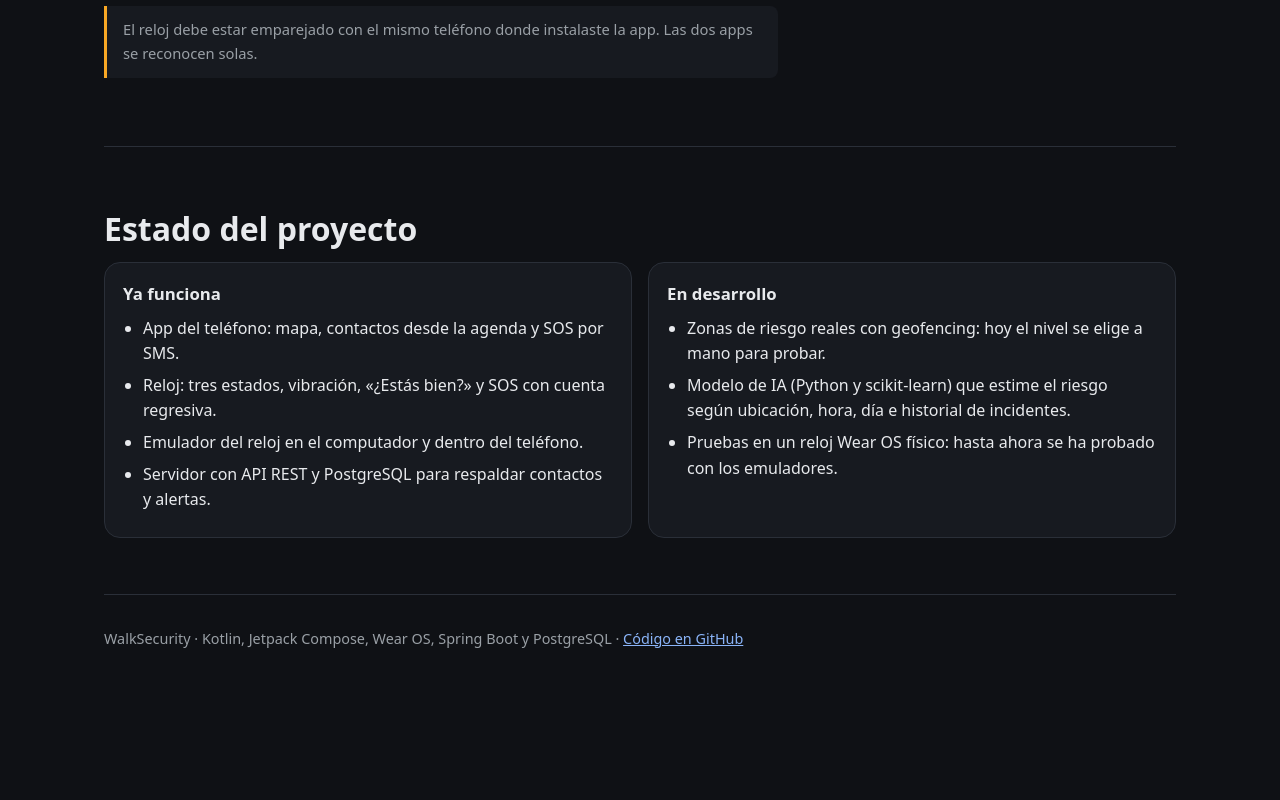
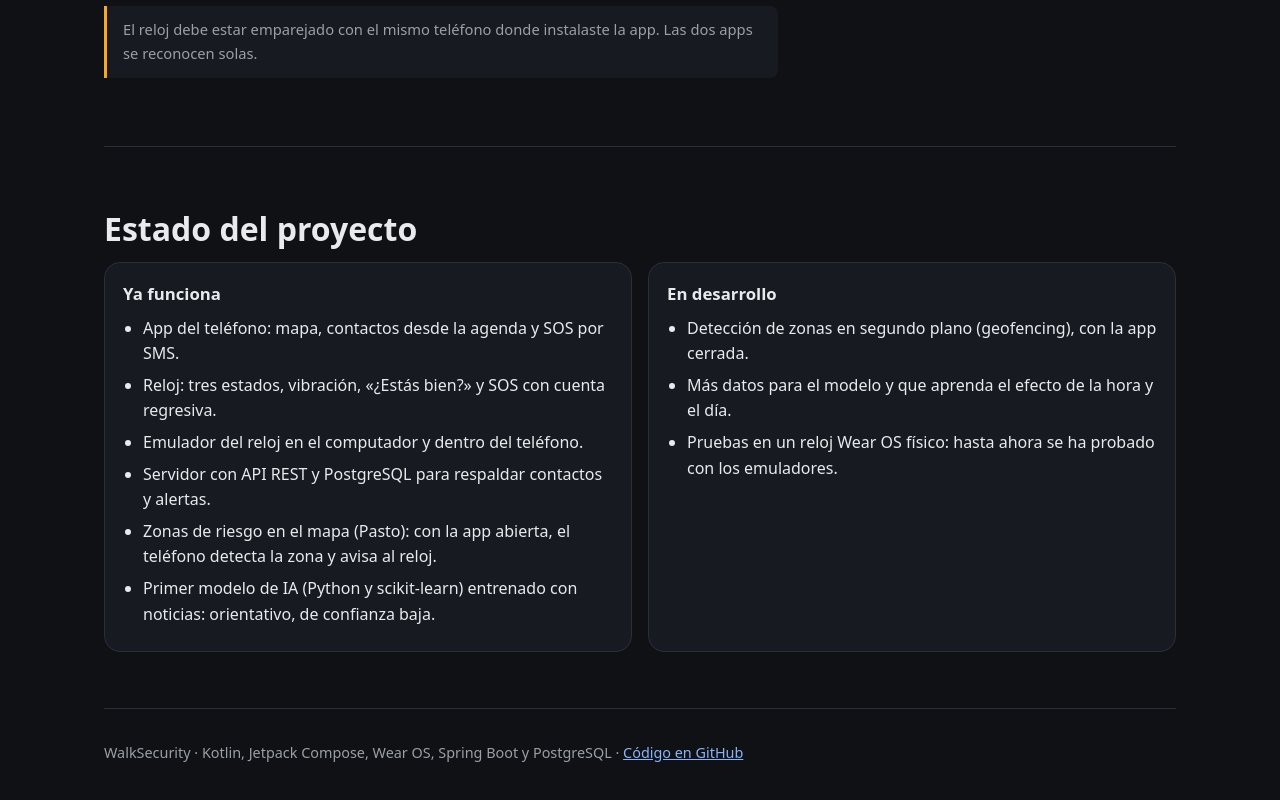
Before and after one commit to Andres-Maya/WalkSecurity, a plain HTML site: page web/index.html in a window 1280 px wide. Shown: the part 4085-4885 px from the top of the page. Before the commit the page ends 4779 px from the top, so only its background shows below. Drawn offline with Linux system fonts and the light colour scheme.

Commit message:
Documentar las zonas de riesgo y el modelo de IA

```diff
--- a/web/index.html
+++ b/web/index.html
@@ -202,13 +202,15 @@ adb install walksecurity-reloj.apk</code></pre>
             <li>Reloj: tres estados, vibración, «¿Estás bien?» y SOS con cuenta regresiva.</li>
             <li>Emulador del reloj en el computador y dentro del teléfono.</li>
             <li>Servidor con API REST y PostgreSQL para respaldar contactos y alertas.</li>
+            <li>Zonas de riesgo en el mapa (Pasto): con la app abierta, el teléfono detecta la zona y avisa al reloj.</li>
+            <li>Primer modelo de IA (Python y scikit-learn) entrenado con noticias: orientativo, de confianza baja.</li>
           </ul>
         </div>
         <div class="card">
           <h3>En desarrollo</h3>
           <ul>
-            <li>Zonas de riesgo reales con geofencing: hoy el nivel se elige a mano para probar.</li>
-            <li>Modelo de IA (Python y scikit-learn) que estime el riesgo según ubicación, hora, día e historial de incidentes.</li>
+            <li>Detección de zonas en segundo plano (geofencing), con la app cerrada.</li>
+            <li>Más datos para el modelo y que aprenda el efecto de la hora y el día.</li>
             <li>Pruebas en un reloj Wear OS físico: hasta ahora se ha probado con los emuladores.</li>
           </ul>
         </div>
```
Also changed, not shown: 1 other file.
